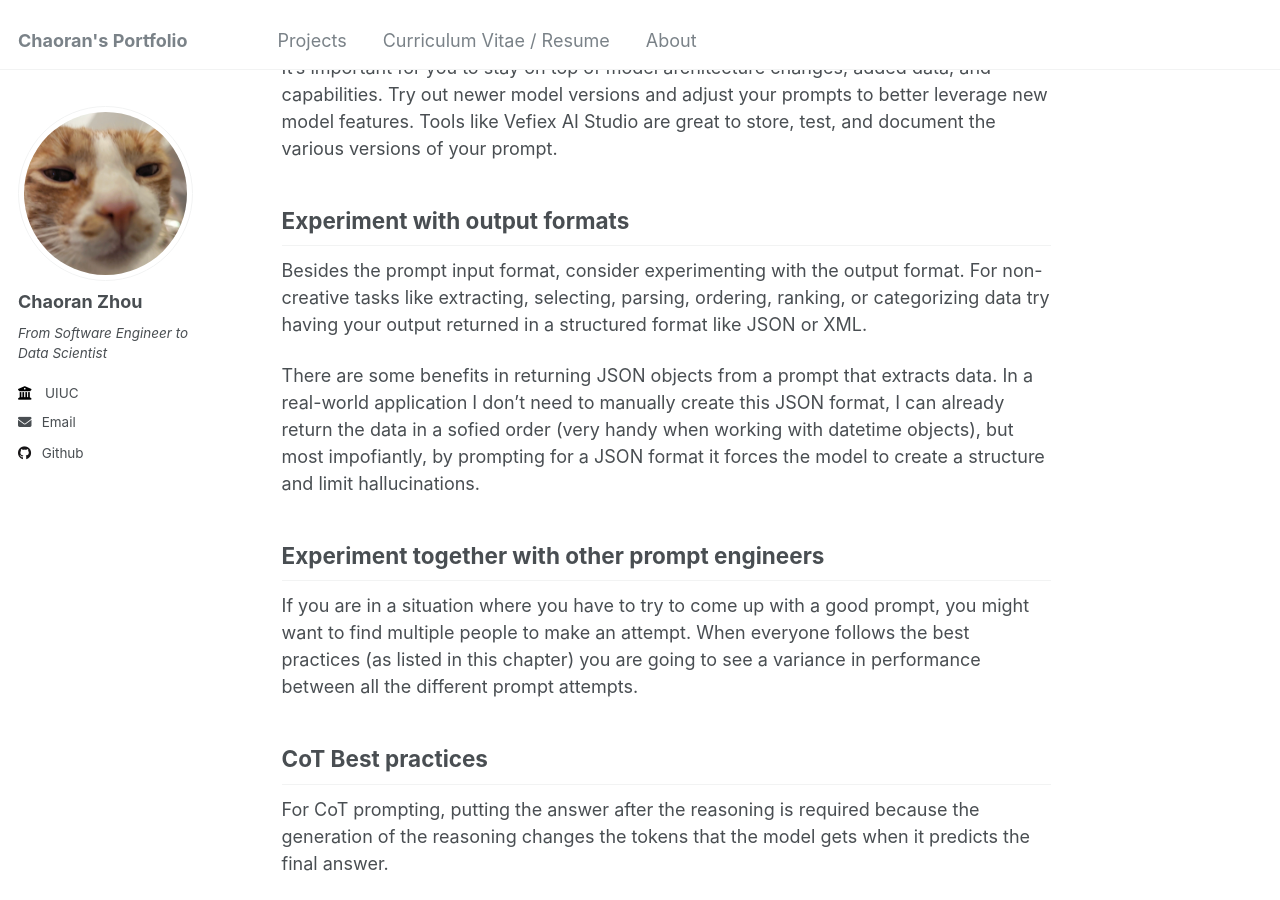
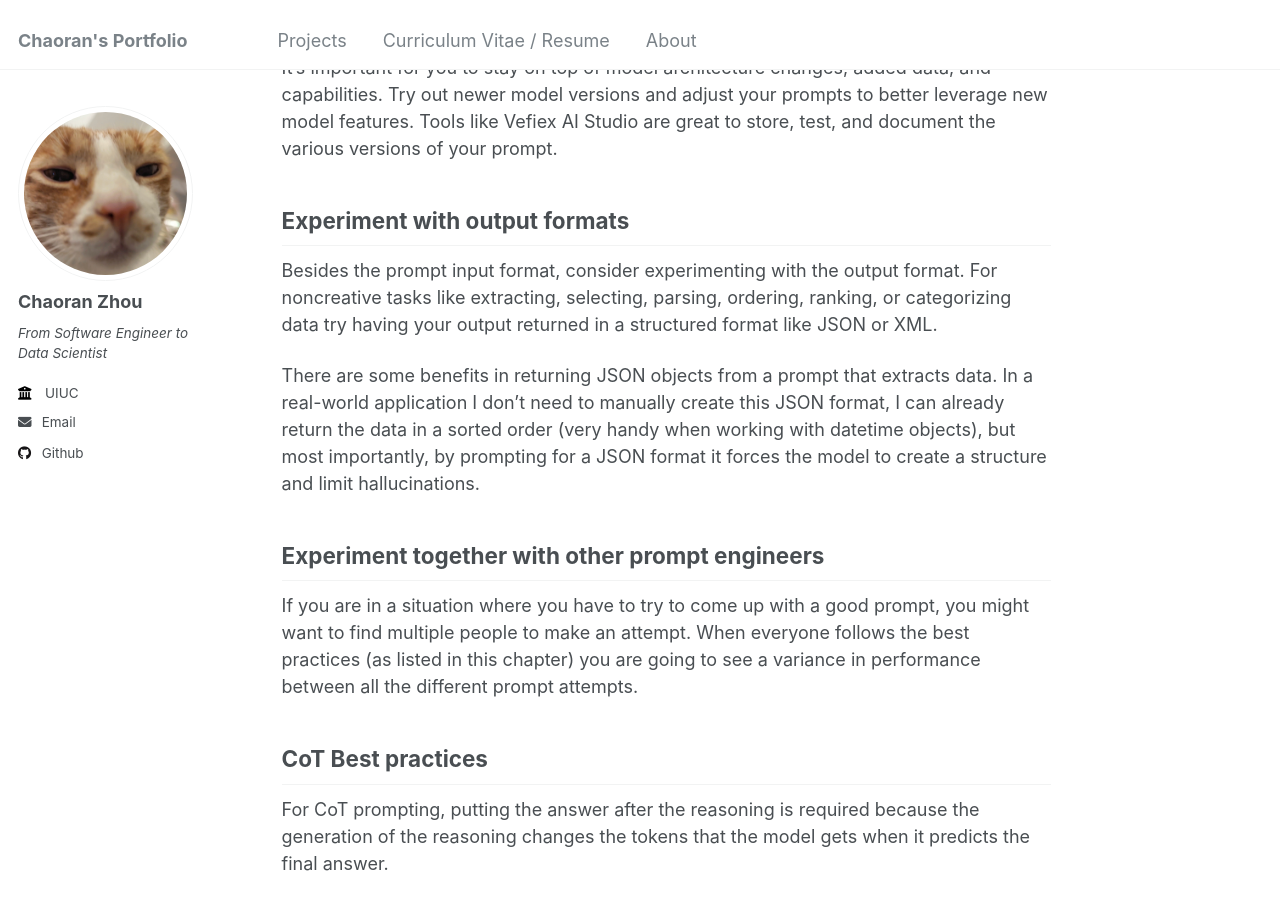
Before and after one commit to ranranrunforit/ranranrunforit.github.io, a Jekyll site: the page built from _projects/project-16.md, in a window 1280 px wide and 900 px high, scrolled down 19291 px. Built offline with Jekyll 4.4.1, drawn with Linux system fonts in a browser that asks for light colours; some of the changed text lies outside the part shown.

Commit message:
Update project-16.md

```diff
--- a/_projects/project-16.md
+++ b/_projects/project-16.md
@@ -527,10 +529,15 @@ It’s important for you to stay on top of model architecture changes, added dat
 
 ## Experiment with output formats
 
-Besides the prompt input format, consider experimenting with the output format. For non- creative tasks like extracting, selecting, parsing, ordering, ranking, or categorizing data try having your output returned in a structured format like JSON or XML.
+Besides the prompt input format, consider experimenting with the output format. For noncreative
+tasks like extracting, selecting, parsing, ordering, ranking, or categorizing data try
+having your output returned in a structured format like JSON or XML.
 
-There are some benefits in returning JSON objects from a prompt that extracts data. In a real-world application I don’t need to manually create this JSON format, I can already
-return the data in a sofied order (very handy when working with datetime objects), but most impofiantly, by prompting for a JSON format it forces the model to create a structure and limit hallucinations.
+There are some benefits in returning JSON objects from a prompt that extracts data. In
+a real-world application I don’t need to manually create this JSON format, I can already
+return the data in a sorted order (very handy when working with datetime objects), but most
+importantly, by prompting for a JSON format it forces the model to create a structure and
+limit hallucinations.
 
 ## Experiment together with other prompt engineers
 
```
Also changed, not shown: other parts of _projects/project-16.md (+3 -1 lines).
